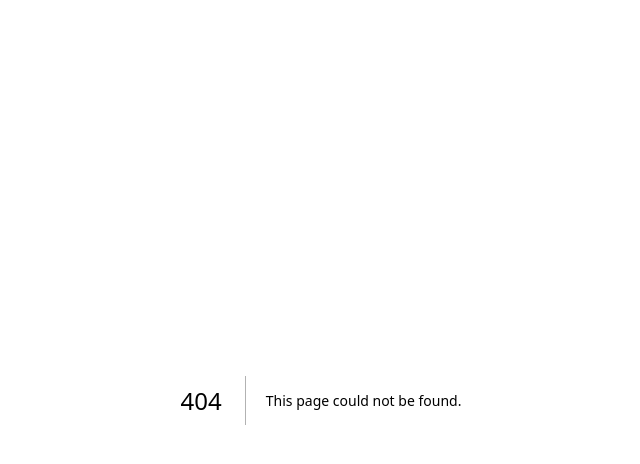
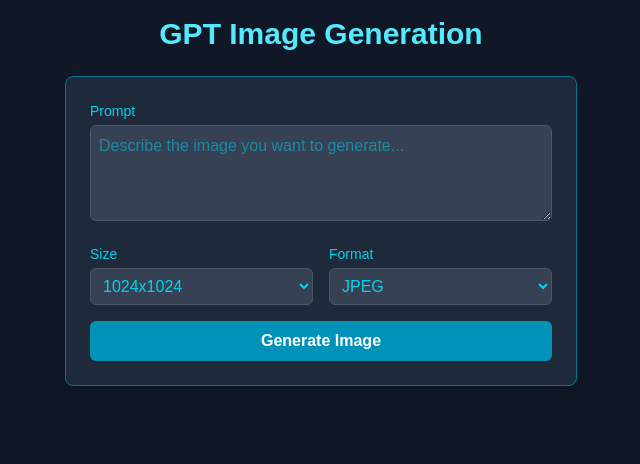
Before and after one commit to Taz458/Open-api-app, a Next.js app: page /image-generation in a window 1280 px wide. Before the commit this address had no page. Shown: the top 464 px of the page, without its empty margins (319-959 px from the left). Built offline with nearby package versions, Linux system fonts and the light colour scheme.

Commit message:
added image gen with dall-e-2 and also sorted the styling for parse-audio page so its in line with rest of the app

```diff
--- /dev/null
+++ b/app/api/openai/image-generation/route.js
@@ -0,0 +1,46 @@
+import { NextResponse } from "next/server";
+import OpenAI from "openai";
+
+export async function POST(request) {
+  try {
+    const client = new OpenAI({
+      apiKey: process.env.OPENAI_API_KEY,
+      organization: process.env.OPENAI_ORG_ID,
+    });
+
+    const {
+      prompt,
+      size = "1024x1024",
+      outputFormat = "jpeg",
+    } = await request.json();
+
+    // DALL·E 2 supports only these sizes
+    const allowedSizes = ["256x256", "512x512", "1024x1024"];
+    const safeSize = allowedSizes.includes(size) ? size : "1024x1024";
+
+    // DALL·E 2 does not support quality or hd/standard
+    const result = await client.images.generate({
+      model: "dall-e-2",
+      prompt,
+      size: safeSize,
+      response_format: "b64_json",
+    });
+
+    const imageBase64 = result.data[0].b64_json;
+    const mimeType =
+      outputFormat === "png"
+        ? "image/png"
+        : outputFormat === "webp"
+        ? "image/webp"
+        : "image/jpeg";
+    const imageUrl = `data:${mimeType};base64,${imageBase64}`;
+
+    return NextResponse.json({ success: true, data: { imageUrl } });
+  } catch (error) {
+    console.error("OpenAI Image API Error:", error);
+    return NextResponse.json(
+      { success: false, error: error.message },
+      { status: 500 }
+    );
+  }
+}
--- /dev/null
+++ b/app/image-generation/page.js
@@ -0,0 +1,102 @@
+"use client";
+
+import { useState } from "react";
+
+export default function ImageGeneration() {
+  const [prompt, setPrompt] = useState("");
+  const [size, setSize] = useState("1024x1024");
+  const [outputFormat, setOutputFormat] = useState("jpeg");
+  const [imageUrl, setImageUrl] = useState(null);
+  const [loading, setLoading] = useState(false);
+  const [error, setError] = useState(null);
+
+  const handleSubmit = async (e) => {
+    e.preventDefault();
+    setLoading(true);
+    setError(null);
+    setImageUrl(null);
+    try {
+      const response = await fetch("/api/openai/image-generation", {
+        method: "POST",
+        headers: { "Content-Type": "application/json" },
+        body: JSON.stringify({ prompt, size, outputFormat }),
+      });
+      const result = await response.json();
+      if (result.success) {
+        setImageUrl(result.data.imageUrl);
+      } else {
+        setError(result.error || "Unknown error");
+      }
+    } catch (err) {
+      setError(err.message);
+    } finally {
+      setLoading(false);
+    }
+  };
+
+  return (
+    <div className="min-h-screen bg-gray-900 text-cyan-400 p-4 flex flex-col items-center">
+      <h1 className="text-3xl font-bold mb-6 text-cyan-300">
+        GPT Image Generation
+      </h1>
+      <form
+        onSubmit={handleSubmit}
+        className="bg-gray-800 rounded-lg p-6 shadow-lg border border-cyan-700 w-full max-w-lg space-y-4"
+      >
+        <div>
+          <label className="block text-sm font-medium mb-1">Prompt</label>
+          <textarea
+            value={prompt}
+            onChange={(e) => setPrompt(e.target.value)}
+            placeholder="Describe the image you want to generate..."
+            className="w-full bg-gray-700 border border-gray-600 rounded-md p-2 h-24 focus:ring-cyan-500 focus:border-cyan-500"
+            required
+          />
+        </div>
+        <div className="flex space-x-4">
+          <div className="flex-1">
+            <label className="block text-sm font-medium mb-1">Size</label>
+            <select
+              value={size}
+              onChange={(e) => setSize(e.target.value)}
+              className="w-full bg-gray-700 border border-gray-600 rounded-md p-2"
+            >
+              <option value="256x256">256x256</option>
+              <option value="512x512">512x512</option>
+              <option value="1024x1024">1024x1024</option>
+            </select>
+          </div>
+          <div className="flex-1">
+            <label className="block text-sm font-medium mb-1">Format</label>
+            <select
+              value={outputFormat}
+              onChange={(e) => setOutputFormat(e.target.value)}
+              className="w-full bg-gray-700 border border-gray-600 rounded-md p-2"
+            >
+              <option value="jpeg">JPEG</option>
+              <option value="png">PNG</option>
+              <option value="webp">WEBP</option>
+            </select>
+          </div>
+        </div>
+        <button
+          type="submit"
+          disabled={loading}
+          className="w-full bg-cyan-600 hover:bg-cyan-700 text-white font-bold py-2 px-4 rounded-md transition duration-200 disabled:opacity-50"
+        >
+          {loading ? "Generating..." : "Generate Image"}
+        </button>
+      </form>
+      <div className="mt-8 w-full max-w-lg flex flex-col items-center">
+        {error && <div className="text-red-400 mb-4">{error}</div>}
+        {imageUrl && (
+          <img
+            src={imageUrl}
+            alt="Generated by GPT Image"
+            className="rounded-lg border border-cyan-700 shadow-lg max-w-full max-h-[500px]"
+          />
+        )}
+      </div>
+    </div>
+  );
+}
--- a/app/page.js
+++ b/app/page.js
@@ -2,36 +2,44 @@
 
 export default function Home() {
   return (
-    <div className="min-h-screen bg-gray-900 flex flex-col items-center justify-center text-white">
-      <h1 className="text-4xl font-bold mb-8 text-cyan-400">
+    <main className="flex min-h-screen flex-col items-center justify-between px-4 py-8 md:px-12 lg:px-24">
+      <div className="w-full max-w-xl bg-gray-900 flex flex-col items-center justify-center text-white rounded-lg shadow-lg py-12 px-4 md:px-8">
+        <h1 className="text-4xl font-bold mb-8 text-cyan-400 text-center">
           OpenAI API Testing Suite
         </h1>
-      <div className="space-y-4">
+        <div className="space-y-4 w-full">
           <Link
             href="/openai-tester"
-          className="bg-cyan-600 hover:bg-cyan-700 text-white font-bold py-3 px-6 rounded-md transition duration-200 block text-center"
+            className="bg-cyan-600 hover:bg-cyan-700 text-white font-bold py-3 px-6 rounded-md transition duration-200 block text-center w-full"
           >
             Launch Tester
           </Link>
           <Link
             href="/parse-event"
-          className="bg-green-600 hover:bg-green-700 text-white font-bold py-3 px-6 rounded-md transition duration-200 block text-center"
+            className="bg-green-600 hover:bg-green-700 text-white font-bold py-3 px-6 rounded-md transition duration-200 block text-center w-full"
           >
             Event Parser
           </Link>
           <Link
             href="/parse-audio"
-          className="bg-purple-600 hover:bg-purple-700 text-white font-bold py-3 px-6 rounded-md transition duration-200 block text-center"
+            className="bg-purple-600 hover:bg-purple-700 text-white font-bold py-3 px-6 rounded-md transition duration-200 block text-center w-full"
           >
             Audio & Speech Features
           </Link>
           <Link
             href="/realtime-chat"
-          className="bg-yellow-600 hover:bg-yellow-700 text-white font-bold py-3 px-6 rounded-md transition duration-200 block text-center"
+            className="bg-yellow-600 hover:bg-yellow-700 text-white font-bold py-3 px-6 rounded-md transition duration-200 block text-center w-full"
           >
             Realtime Chat
           </Link>
+          <Link
+            href="/image-generation"
+            className="bg-pink-600 hover:bg-pink-700 text-white font-bold py-3 px-6 rounded-md transition duration-200 block text-center w-full"
+          >
+            Image Generation
+          </Link>
         </div>
       </div>
+    </main>
   );
 }
--- a/app/parse-audio/page.js
+++ b/app/parse-audio/page.js
@@ -62,61 +62,77 @@
   };
 
   return (
-    <div className="p-4 max-w-lg mx-auto">
-      <h1 className="text-2xl font-bold mb-4">Audio & Speech Features</h1>
-      <section className="mb-8">
-        <h2 className="text-xl font-semibold mb-2">
+    <main className="flex min-h-screen flex-col items-center justify-between px-4 py-8 md:px-12 lg:px-24 bg-gray-900">
+      <div className="w-full max-w-xl bg-gray-900 flex flex-col items-center justify-center text-white rounded-lg shadow-lg py-12 px-4 md:px-8">
+        <h1 className="text-3xl font-bold mb-8 text-cyan-400 text-center">
+          Audio & Speech Features
+        </h1>
+        <section className="mb-10 w-full">
+          <h2 className="text-xl font-semibold mb-4 text-cyan-300 text-center">
             Speech-to-Text (Transcription)
           </h2>
+          <div className="flex flex-col md:flex-row md:items-center gap-2 w-full">
             <input
               type="file"
               accept="audio/*"
               onChange={handleAudioChange}
-          className="mb-2"
+              className="bg-gray-800 border border-gray-700 rounded-md p-2 text-white w-full md:w-auto"
             />
             <button
               onClick={handleTranscribe}
               disabled={!audioFile || transcribeLoading}
-          className="ml-2 bg-blue-500 hover:bg-blue-700 text-white font-bold py-2 px-4 rounded"
+              className="bg-cyan-600 hover:bg-cyan-700 text-white font-bold py-2 px-4 rounded-md transition duration-200 disabled:opacity-50 w-full md:w-auto"
             >
               {transcribeLoading ? "Transcribing..." : "Transcribe"}
             </button>
+          </div>
           {transcribeError && (
-          <p className="text-red-500 mt-2">Error: {transcribeError}</p>
+            <p className="text-red-400 mt-2 text-center">
+              Error: {transcribeError}
+            </p>
           )}
           {transcription && (
             <div className="mt-4">
-            <h3 className="font-semibold">Transcription Result:</h3>
-            <pre className="bg-gray-100 p-3 rounded text-black overflow-auto max-h-40">
+              <h3 className="font-semibold text-cyan-200 mb-2">
+                Transcription Result:
+              </h3>
+              <pre className="bg-gray-800 p-3 rounded text-cyan-100 overflow-auto max-h-40 border border-cyan-700">
                 {transcription}
               </pre>
             </div>
           )}
         </section>
-      <section>
-        <h2 className="text-xl font-semibold mb-2">Text-to-Speech (TTS)</h2>
+        <section className="w-full">
+          <h2 className="text-xl font-semibold mb-4 text-cyan-300 text-center">
+            Text-to-Speech (TTS)
+          </h2>
           <textarea
             value={ttsText}
             onChange={(e) => setTtsText(e.target.value)}
-          className="w-full p-2 border rounded mb-2"
+            className="w-full bg-gray-800 border border-gray-700 rounded-md p-2 text-white mb-2 focus:ring-cyan-500 focus:border-cyan-500"
             rows={3}
             placeholder="Enter text to synthesize..."
           />
           <button
             onClick={handleTts}
             disabled={!ttsText || ttsLoading}
-          className="bg-green-500 hover:bg-green-700 text-white font-bold py-2 px-4 rounded"
+            className="bg-green-600 hover:bg-green-700 text-white font-bold py-2 px-4 rounded-md transition duration-200 disabled:opacity-50 w-full"
           >
             {ttsLoading ? "Generating..." : "Generate Speech"}
           </button>
-        {ttsError && <p className="text-red-500 mt-2">Error: {ttsError}</p>}
+          {ttsError && (
+            <p className="text-red-400 mt-2 text-center">Error: {ttsError}</p>
+          )}
           {ttsAudioUrl && (
             <div className="mt-4">
-            <h3 className="font-semibold">Generated Audio:</h3>
+              <h3 className="font-semibold text-cyan-200 mb-2">
+                Generated Audio:
+              </h3>
               <audio controls src={ttsAudioUrl} className="w-full mt-2" />
             </div>
           )}
         </section>
       </div>
+    </main>
   );
 }
```
Lines whose indentation alone changed are shown as unchanged.
